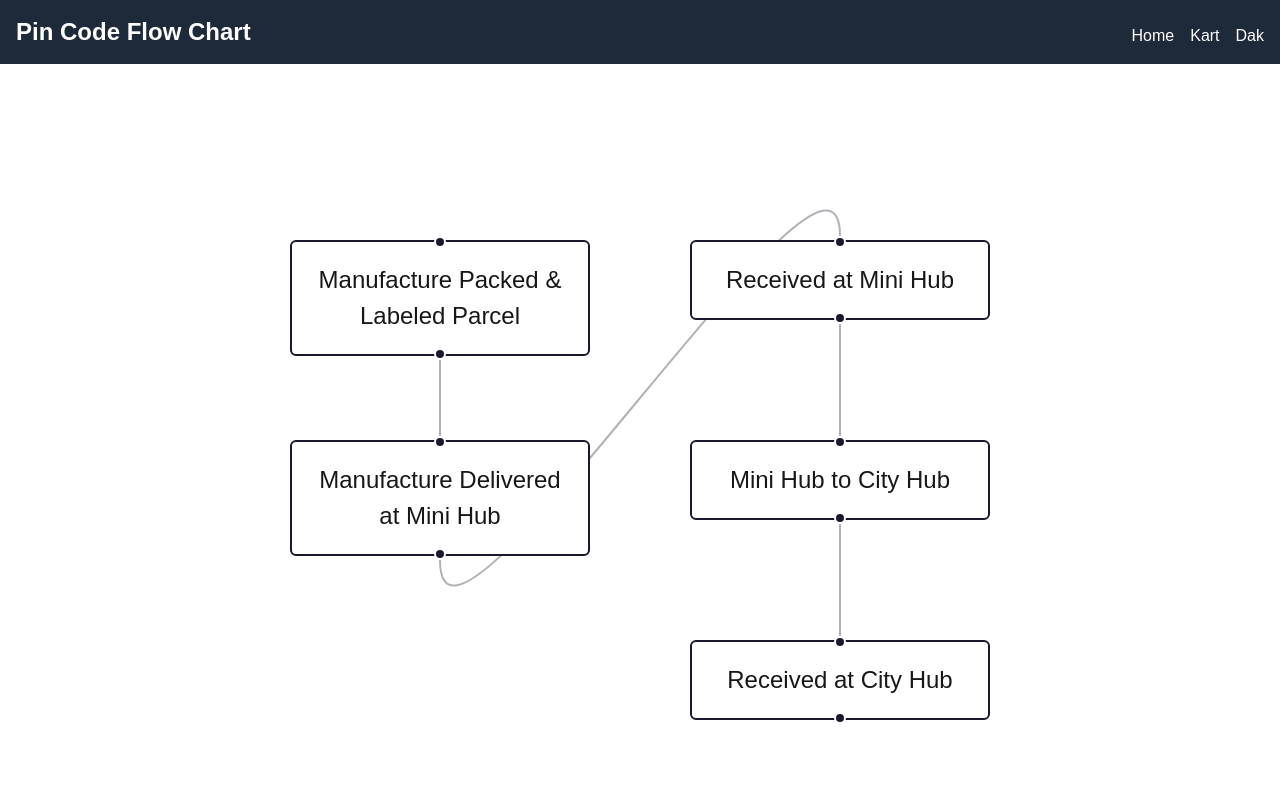
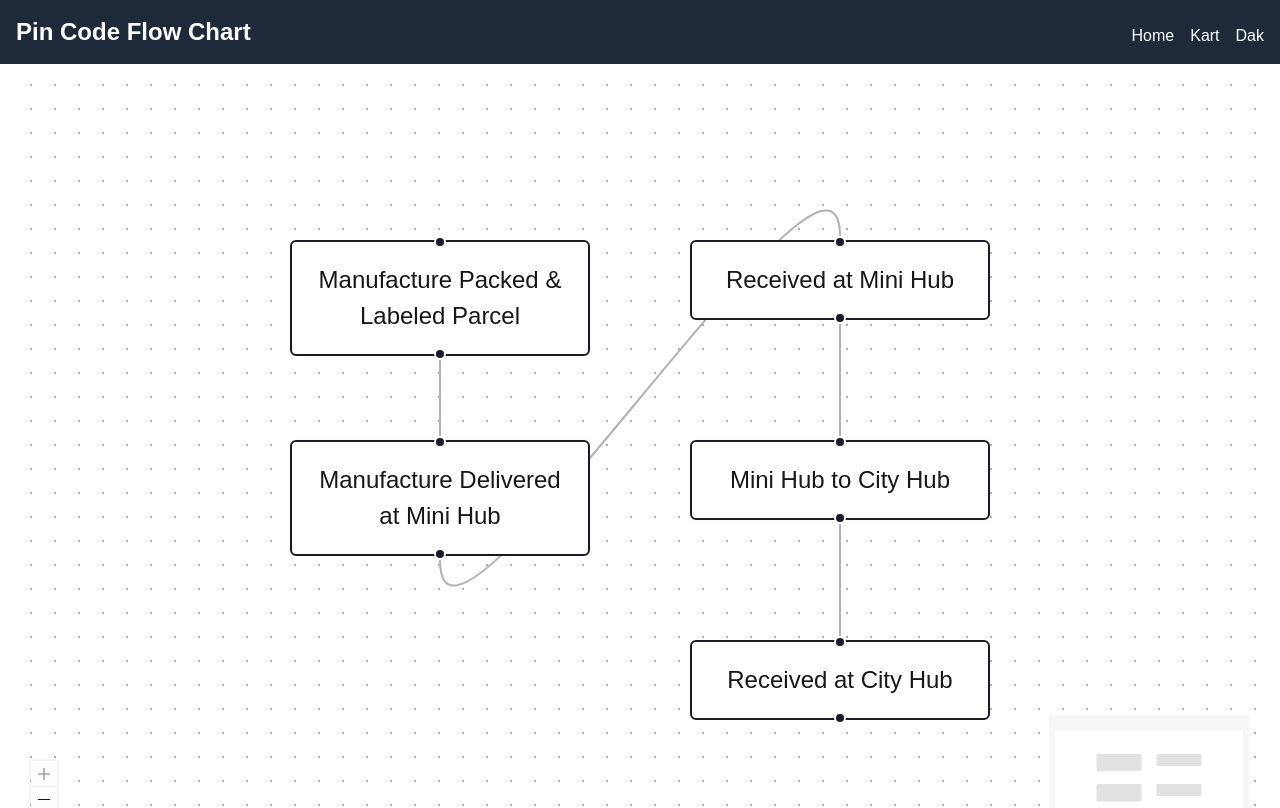
Before and after one commit to pincodekart-it/flow-chart, a Next.js app: page /dak in a window 1280 px wide. Shown: the top 808 px of the page. Built offline with nearby package versions, Linux system fonts and the light colour scheme.

Commit message:
add controls

```diff
--- a/components/customerFlow.tsx
+++ b/components/customerFlow.tsx
@@ -1,5 +1,5 @@
 import { useShallow } from "zustand/react/shallow";
-import { ReactFlow } from "@xyflow/react";
+import { ReactFlow, Controls, MiniMap, Background } from "@xyflow/react";
 import "@xyflow/react/dist/style.css";
 import useStore from "../store/customerFlow/store";
 
@@ -23,7 +23,11 @@ export default function Flow() {
         onEdgesChange={onEdgesChange}
         onConnect={onConnect}
         fitView
-      />
+      >
+        <Controls />
+        <MiniMap />
+        <Background variant="dots" gap={12} size={1} />
+      </ReactFlow>
     </div>
   );
 }
--- a/components/dakFlow.tsx
+++ b/components/dakFlow.tsx
@@ -1,5 +1,5 @@
 import { useShallow } from "zustand/react/shallow";
-import { ReactFlow } from "@xyflow/react";
+import { Background, Controls, MiniMap, ReactFlow } from "@xyflow/react";
 import "@xyflow/react/dist/style.css";
 import useStore from "../store/dakFlow/store";
 
@@ -16,6 +16,7 @@ export default function Flow() {
   );
   return (
     <div style={{ width: "100%", height: "100vh" }}>
+      <div style={{ width: "100%", height: "100vh" }}>
         <ReactFlow
           nodes={nodes}
           edges={edges}
@@ -23,7 +24,12 @@ export default function Flow() {
           onEdgesChange={onEdgesChange}
           onConnect={onConnect}
           fitView
-      />
+        >
+          <Controls />
+          <MiniMap />
+          <Background variant="dots" gap={12} size={1} />
+        </ReactFlow>
+      </div>
     </div>
   );
 }
--- a/components/kartFlow.tsx
+++ b/components/kartFlow.tsx
@@ -1,5 +1,5 @@
 import { useShallow } from "zustand/react/shallow";
-import { ReactFlow } from "@xyflow/react";
+import { Background, Controls, MiniMap, ReactFlow } from "@xyflow/react";
 import "@xyflow/react/dist/style.css";
 import useStore from "../store/customerFlow/store";
 
@@ -23,7 +23,11 @@ export default function Flow() {
         onEdgesChange={onEdgesChange}
         onConnect={onConnect}
         fitView
-      />
+      >
+        <Controls />
+        <MiniMap />
+        <Background variant="dots" gap={12} size={1} />
+      </ReactFlow>
     </div>
   );
 }
--- a/store/customerFlow/edges.ts
+++ b/store/customerFlow/edges.ts
@@ -1,7 +1,12 @@
 import { type Edge } from "@xyflow/react";
 
 export const initialEdges = [
-  { id: "e1-2", source: "customer-register", target: "customer-login" },
+  {
+    id: "e1-2",
+    source: "customer-register",
+    target: "customer-login",
+    animated: true,
+  },
   { id: "e2-3", source: "customer-login", target: "customer-account" },
   { id: "e3-4", source: "customer-account", target: "add-to-cart" },
   { id: "e4-5", source: "add-to-cart", target: "order-checkout" },
```
Lines whose indentation alone changed are shown as unchanged.
